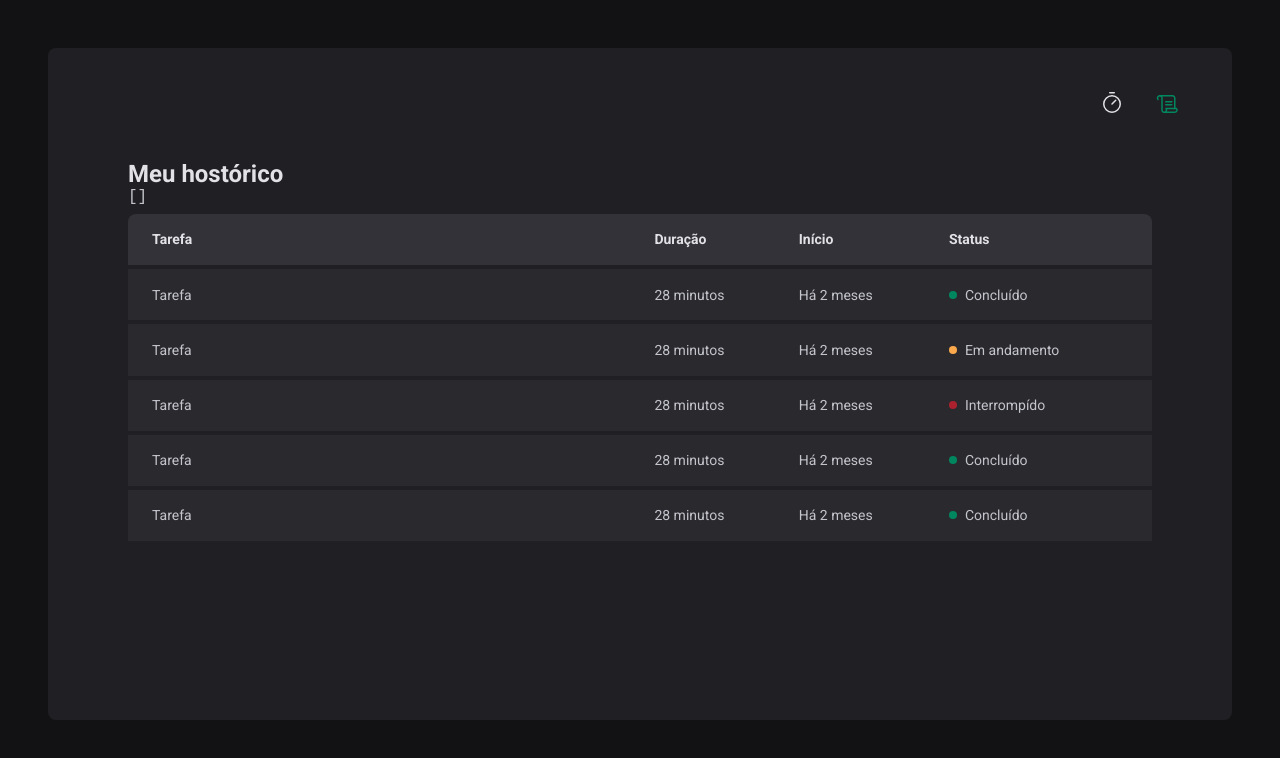
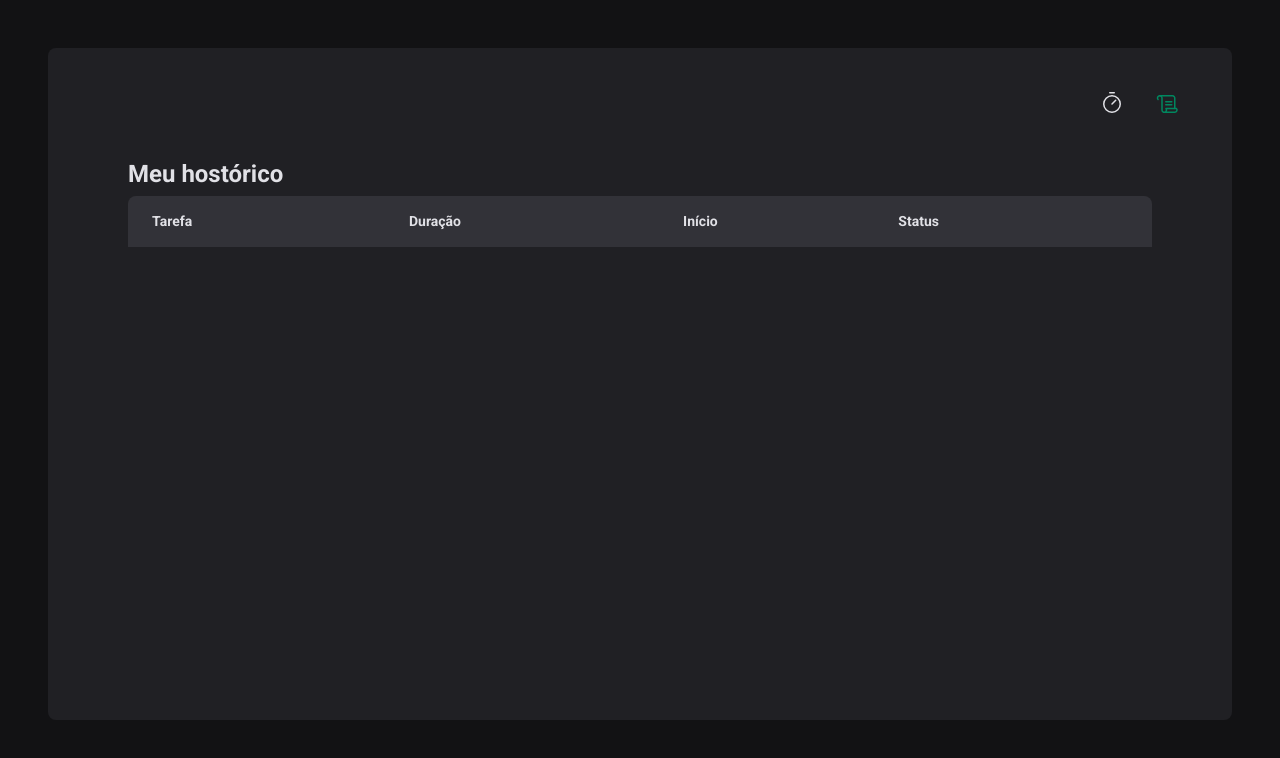
Before and after one commit to Rosivaldo-Lucas/ignite-projects, a React (Vite) app in the folder react/02-pomodoro-timer/: page /history in a window 1280 px wide. Shown: the top 758 px of the page. Built offline with nearby package versions, Linux system fonts and the light colour scheme.

Commit message:
02-pomodoro-timer: Adiciona listagem de ciclos no historico.

```diff
--- a/react/02-pomodoro-timer/src/pages/History/History.tsx
+++ b/react/02-pomodoro-timer/src/pages/History/History.tsx
@@ -1,4 +1,6 @@
 import { useContext } from "react";
+import { formatDistanceToNow } from 'date-fns';
+import { ptBR } from "date-fns/locale/pt-BR";
 
 import { CyclesContext } from "../../contexts/CyclesContext";
 
@@ -10,10 +12,6 @@
   return(
     <HistoryContainer>
       <h1>Meu hostórico</h1>
-
-      <pre>
-        {JSON.stringify(cycles, null, 2)}
-      </pre>
 
       <HistoryList>
         <table>
@@ -27,50 +25,29 @@
           </thead>
 
           <tbody>
-            <tr>
-              <td>Tarefa</td>
-              <td>28 minutos</td>
-              <td>Há 2 meses</td>
-              <td>
-                <Status statusColor='green'>Concluído</Status>
-              </td>
-            </tr>
+            {cycles.map((cycle) => {
+              return (
+                <tr key={cycle.id}>
+                  <td>{cycle.task}</td>
+                  <td>{cycle.minutesAmount} minutos</td>
+                  <td>
+                    {
+                      formatDistanceToNow(cycle.startDate.toISOString(), {
+                        addSuffix: true,
+                        locale: ptBR
+                      })
+                    }
+                  </td>
+                  <td>
+                    { cycle.finishedDate && (<Status statusColor='green'>Concluído</Status>) }
 
-            <tr>
-              <td>Tarefa</td>
-              <td>28 minutos</td>
-              <td>Há 2 meses</td>
-              <td>
-                <Status statusColor='yellow'>Em andamento</Status>
-              </td>
-            </tr>
+                    { cycle.interruptedDate && (<Status statusColor='red'>Interrompído</Status>) }
 
-            <tr>
-              <td>Tarefa</td>
-              <td>28 minutos</td>
-              <td>Há 2 meses</td>
-              <td>
-                <Status statusColor='red'>Interrompído</Status>
-              </td>
-            </tr>
-
-            <tr>
-              <td>Tarefa</td>
-              <td>28 minutos</td>
-              <td>Há 2 meses</td>
-              <td>
-                <Status statusColor='green'>Concluído</Status>
-              </td>
-            </tr>
-
-            <tr>
-              <td>Tarefa</td>
-              <td>28 minutos</td>
-              <td>Há 2 meses</td>
-              <td>
-                <Status statusColor='green'>Concluído</Status>
-              </td>
-            </tr>
+                    { (!cycle.finishedDate && !cycle.interruptedDate) && (<Status statusColor='yellow'>Em andamento</Status>) }
+                  </td>
+                </tr>
+              );
+            })}
           </tbody>
         </table>
       </HistoryList>
```
